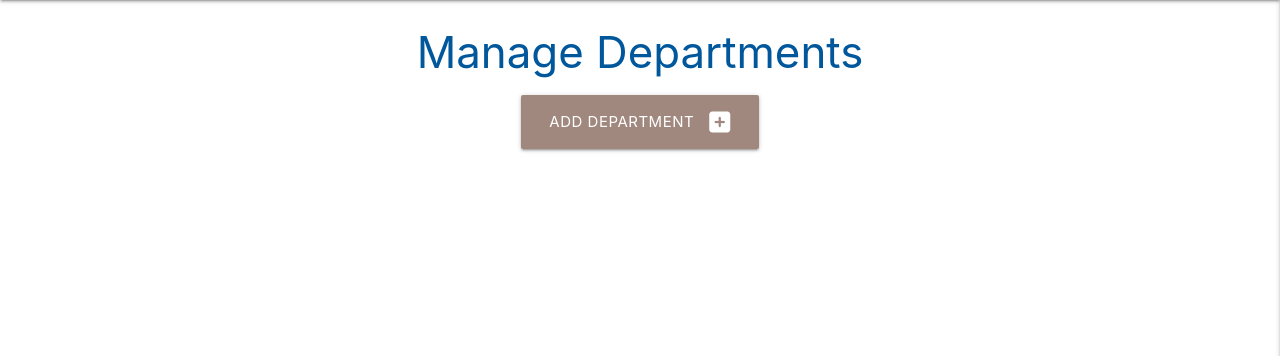
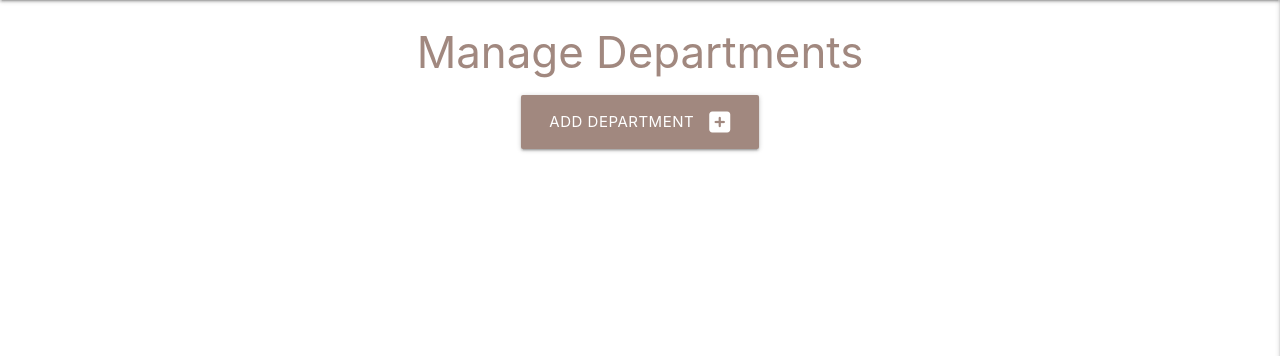
Before and after one commit to Carhul/Task_Manager, a Flask app: page /get_departments in a window 1280 px wide. Shown: the part 64-420 px from the top of the page. Run offline with Flask 2, Linux system fonts and the light colour scheme; data that the repository does not hold is empty; some libraries are stand-ins or nearby versions.

Commit message:
Change colors

```diff
--- a/templates/departments/departments.html
+++ b/templates/departments/departments.html
@@ -1,7 +1,7 @@
 {% extends "base.html" %}
 {% block content %}
 
-<h3 class="light-blue-text text-darken-4 center-align">Manage Departments</h3>
+<h3 class="brown-text text-lighten-2 center-align">Manage Departments</h3>
 
 <div class="row">
     <div class="col s12 center-align">
--- a/templates/users/profile.html
+++ b/templates/users/profile.html
@@ -5,7 +5,7 @@
     <div class="row">
         <div class="col s12 m8 offset-m2">
             <div class="card-panel">
-                <h3 class="center-align brown-text text-darken-10">
+                <h3 class="center-align brown-text text-lighten-2">
                     {{username}}`s Profile
                 </h3>
             </div>
```
